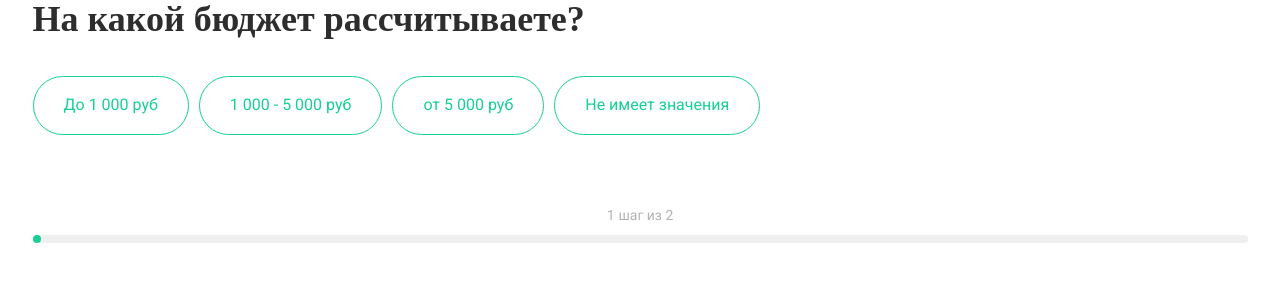
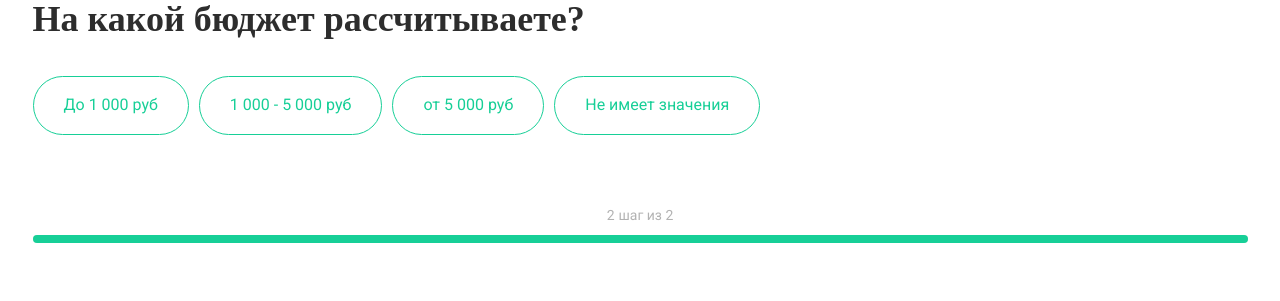
Before and after one commit to Skip-Bug/Flower-Shop, a Django app: page /quiz/step/ in a window 1280 px wide. Shown: the part 299-600 px from the top of the page. Run offline with Django 5.2, Linux system fonts and the light colour scheme; parts of the project's set-up code (start-up, migrations or seed data) failed here and were passed over; some web fonts are replaced.

Commit message:
feat: quiz 2 step

```diff
--- a/apps/orders/views.py
+++ b/apps/orders/views.py
@@ -13,6 +13,10 @@ def quiz(request):
 
 
 def quiz_step(request):
+    if request.method == "POST":
+        request.session["budget"] = request.POST.get("budget")
+        return redirect("orders:result")
+
     return render(request, "quiz-step.html")
 
 
--- a/static/css/main.css
+++ b/static/css/main.css
@@ -511,6 +511,19 @@ margin-bottom: 30px;
 	width: 8px;
 	height: 8px;
 }
+.quiz__progress_lineStart,
+.quiz__progress_lineFinish {
+	position: absolute;
+	background: #17CF97;
+	border-radius: 10px;
+	height: 8px;
+}
+.quiz__progress_lineStart {
+	width: 50%;
+}
+.quiz__progress_lineFinish {
+	width: 100%;
+}
 
 /*result.html*/
 .result__elems {
--- a/templates/quiz-step.html
+++ b/templates/quiz-step.html
@@ -28,25 +28,28 @@
 		<div class="container">
 			<div class="quiz">
 				<div class="quiz__back ">
-					<a href="#" class="quiz__back_link fic"><img src="{% static 'img/arrow-left.svg' %}" alt="arrow-left" class="arrowLeft">
+					<a href="{% url 'orders:quiz' %}" class="quiz__back_link fic"><img src="{% static 'img/arrow-left.svg' %}" alt="arrow-left" class="arrowLeft">
 					<span class="quiz__back_intro">Назад</span></a>
 				</div>
 				<div class="quiz__block">
 					<h1 class="quiz__title">На какой бюджет рассчитываете?</h1>
-					<div class="quiz__elems fic">
-						<button class="quiz__elem">До 1 000 руб</button>
-						<button class="quiz__elem">1 000 - 5 000 руб</button>
-						<button class="quiz__elem">от 5 000 руб</button>
-						<button class="quiz__elem">Не имеет значения</button>
-					</div>
+					<form method="post">
+						{% csrf_token %}
+						<div class="quiz__elems fic">
+							<button type="submit" name="budget" value="low" class="quiz__elem">До 1 000 руб</button>
+							<button type="submit" name="budget" value="medium" class="quiz__elem">1 000 - 5 000 руб</button>
+							<button type="submit" name="budget" value="high" class="quiz__elem">от 5 000 руб</button>
+							<button type="submit" name="budget" value="any" class="quiz__elem">Не имеет значения</button>
+						</div>
+					</form>
 					<div class="quiz__progress">
 						<div class="quiz__progress_step">
-							<span class="quiz__progress_num">1</span>
+							<span class="quiz__progress_num">2</span>
 							<span class="quiz__progress_in"> шаг из </span>
 							<span class="quiz__progress_num">2</span>
 						</div>
 						<div class="quiz__progress_line">
-							<div class="quiz__progress_lineActive"></div>
+							<div class="quiz__progress_lineFinish"></div>
 						</div>
 					</div>
 				</div>
--- a/templates/quiz.html
+++ b/templates/quiz.html
@@ -52,7 +52,7 @@
 							<span class="quiz__progress_num">2</span>
 						</div>
 						<div class="quiz__progress_line">
-							<div class="quiz__progress_lineActive"></div>
+							<div class="quiz__progress_lineStart"></div>
 						</div>
 					</div>
 				</div>
```
